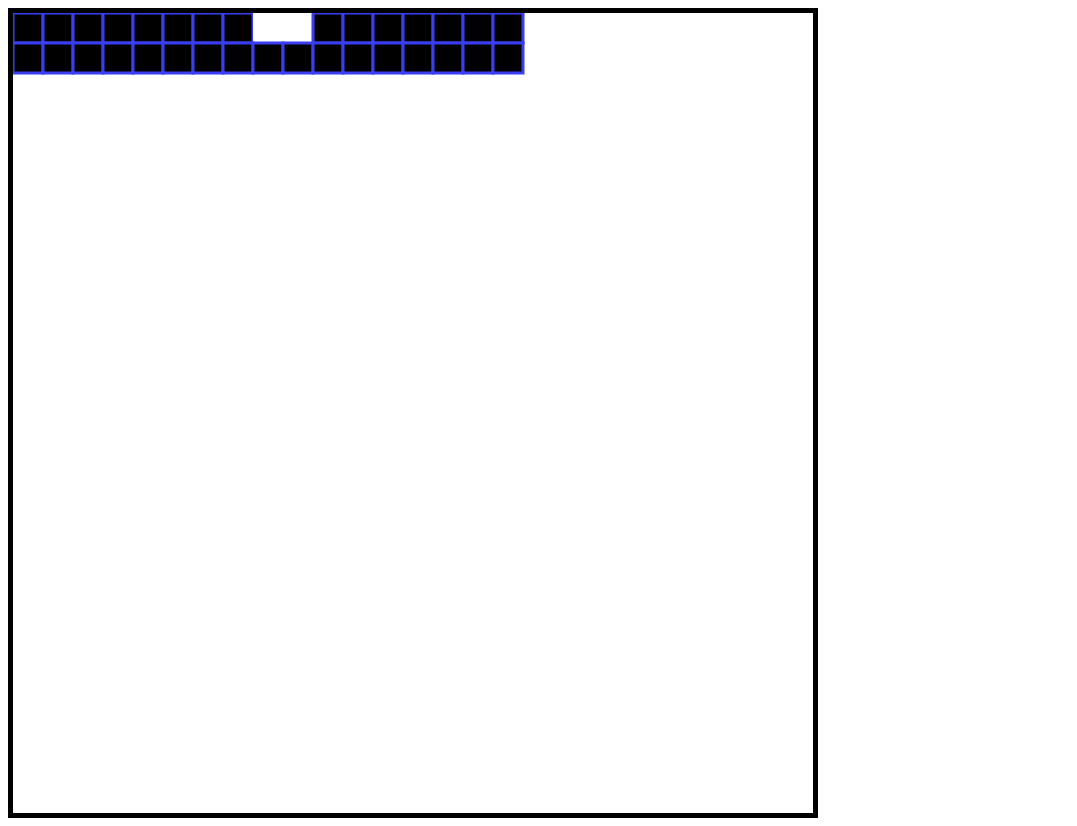
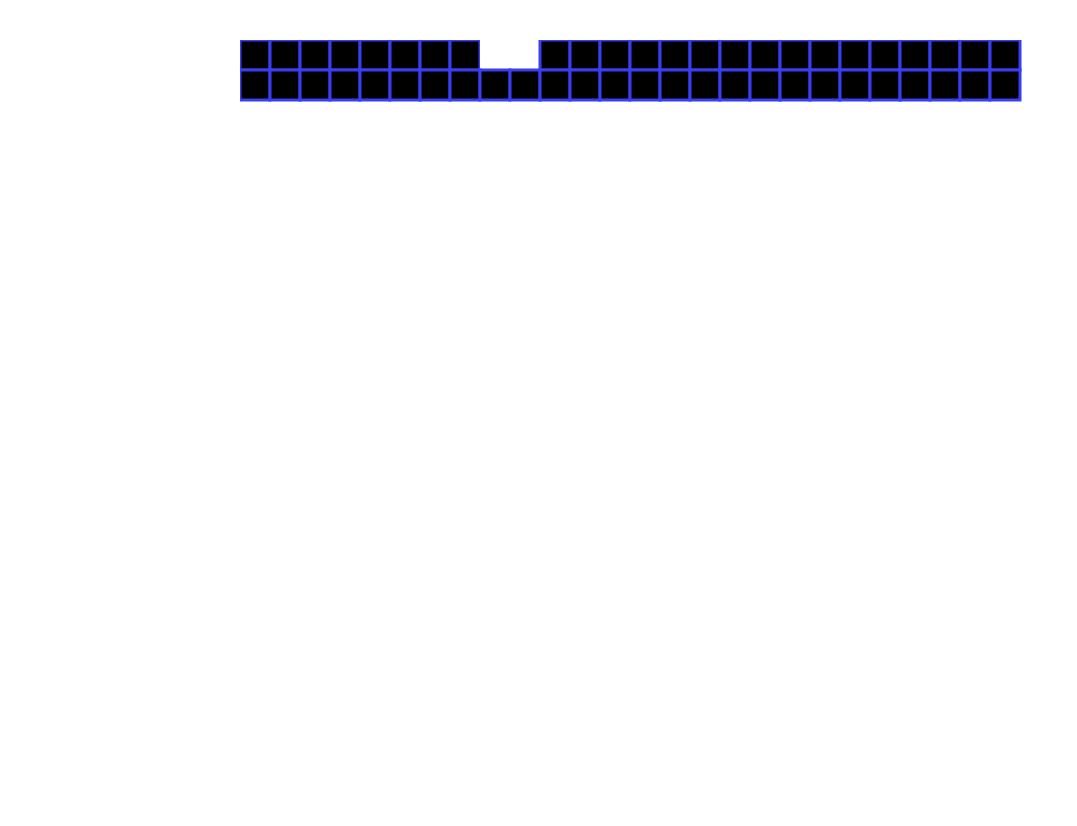
Before and after one commit to ruoshiuh/final-project, a plain HTML site: page index.html in a window 1280 px wide. Shown: the whole page, without its empty margins (0-1077 px from the left). After the commit the page ends 800 px from the top, so only its background shows below. Drawn offline with Linux system fonts and the light colour scheme.

Commit message:
position canvas to the center of the screen

```diff
--- a/scripts.js
+++ b/scripts.js
@@ -8,8 +8,8 @@
     // map
     // 0: road      1: wall      2: roads with points
     const map = [
-                    [1, 1, 1, 1, 1, 1, 1, 1, 0, 0, 1, 1, 1, 1, 1, 1, 1],
-                    [1, 1, 1, 1, 1, 1, 1, 1, 1, 1, 1, 1, 1, 1, 1, 1, 1]
+                    [1, 1, 1, 1, 1, 1, 1, 1, 0, 0, 1, 1, 1, 1, 1, 1, 1, 1, 1, 1, 1, 1, 1, 1, 1, 1],
+                    [1, 1, 1, 1, 1, 1, 1, 1, 1, 1, 1, 1, 1, 1, 1, 1, 1, 1, 1, 1, 1, 1, 1, 1, 1, 1]
 
                 ];
 
--- a/styles.css
+++ b/styles.css
@@ -1,3 +1,6 @@
 canvas {
-    border: 5px black solid;
+    position: absolute;
+    top: 40px;
+    left: 50%;
+    transform: translateX(-50%);
 }
```
